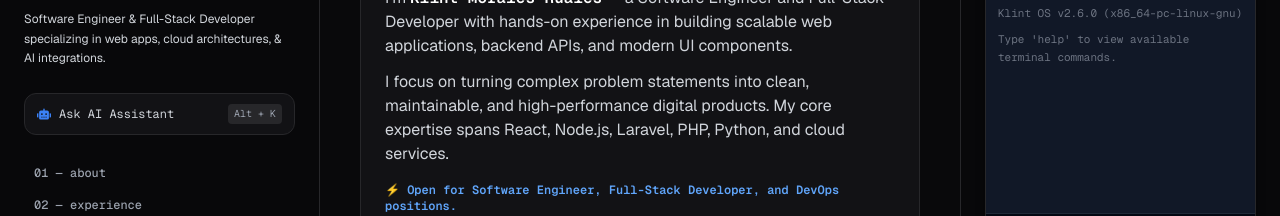
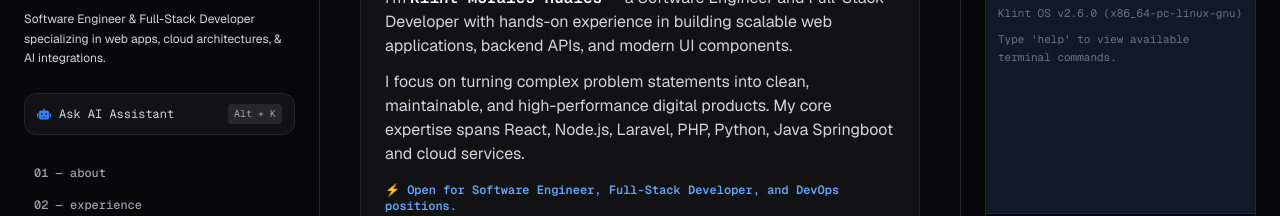
Before and after one commit to klint-droid/Portfolio, a React (Vite) app: page / in a window 1280 px wide. Shown: the part 230-446 px from the top of the page. Built offline with nearby package versions, Linux system fonts and the light colour scheme.

Commit message:
docs: update about bio to include Java Springboot

```diff
--- a/src/components/About.jsx
+++ b/src/components/About.jsx
@@ -52,7 +52,7 @@ const About = () => {
             I'm <span className="font-semibold text-gray-900 dark:text-white font-mono">Klint Morales Ruales</span> — a Software Engineer and Full-Stack Developer with hands-on experience in building scalable web applications, backend APIs, and modern UI components.
           </p>
           <p>
-            I focus on turning complex problem statements into clean, maintainable, and high-performance digital products. My core expertise spans React, Node.js, Laravel, PHP, Python, and cloud services.
+            I focus on turning complex problem statements into clean, maintainable, and high-performance digital products. My core expertise spans React, Node.js, Laravel, PHP, Python, Java Springboot and cloud services.
           </p>
           <p className="font-mono text-xs text-blue-600 dark:text-blue-400 font-semibold pt-1">
             ⚡ Open for Software Engineer, Full-Stack Developer, and DevOps positions.
```
